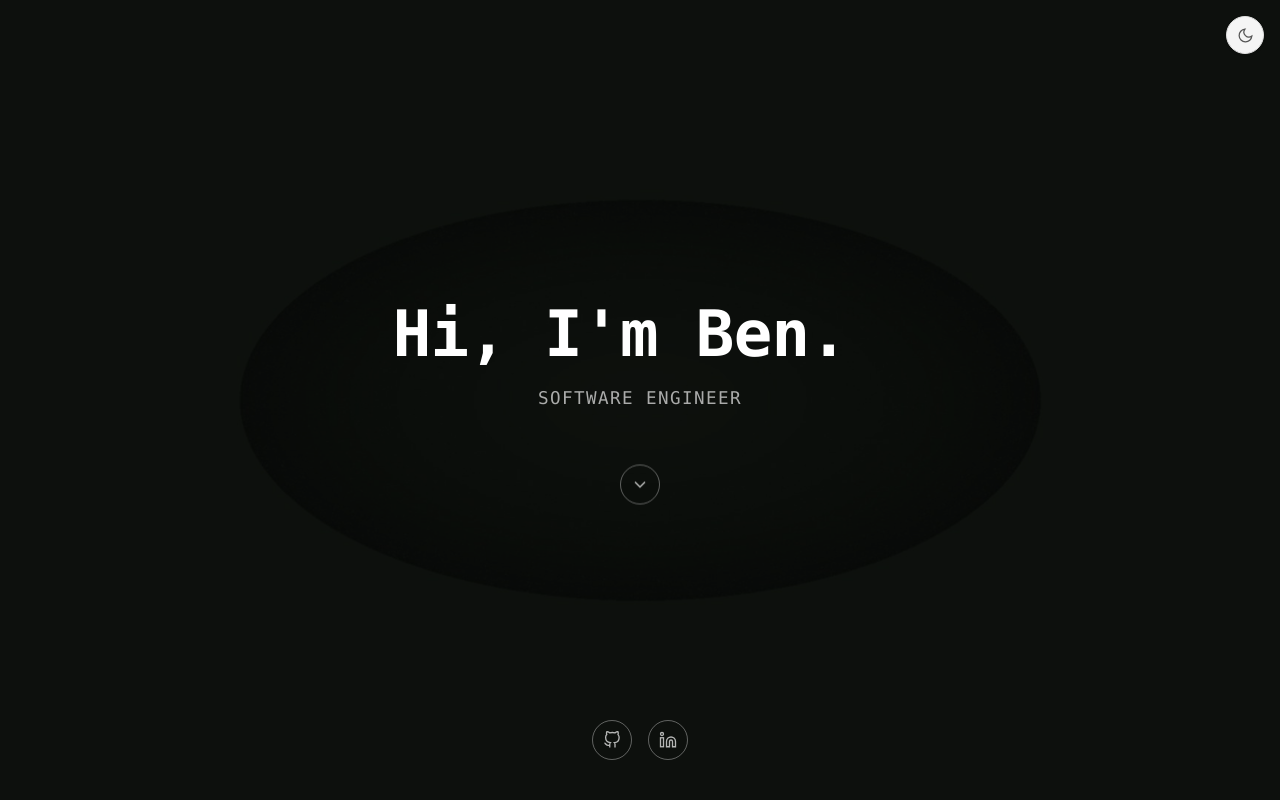
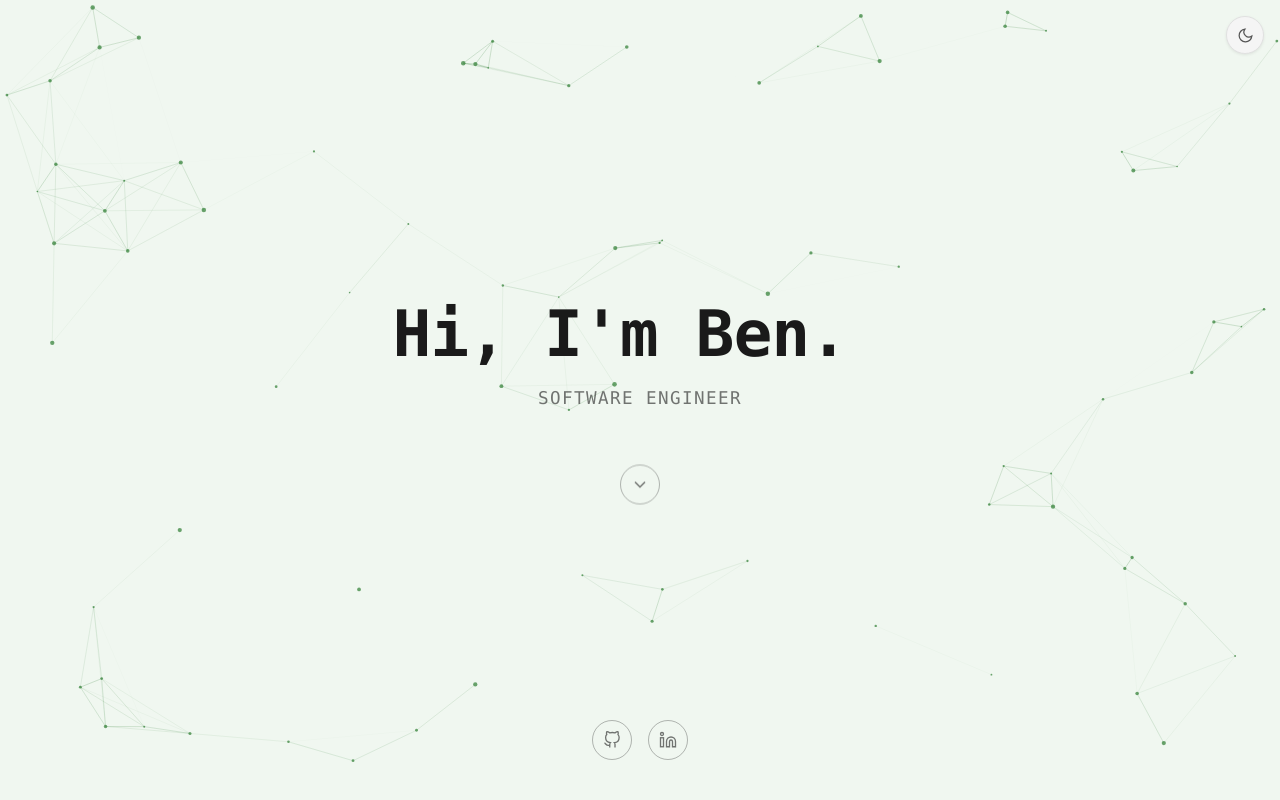
Before and after one commit to bhindley/cv-site, a React (Vite) app: page / in a window 1280 px wide. Shown: the top 800 px of the page. Built offline with nearby package versions, Linux system fonts and the light colour scheme.

Commit message:
Replace hero image with particle canvas animation

```diff
--- a/src/components/Hero.jsx
+++ b/src/components/Hero.jsx
@@ -5,6 +5,102 @@ const PAUSE_LOCATIONS = [2,11]; // Pause character locations
 const PAUSE_DURATION = 1200; // ms to pause for
 const TYPE_SPEED = 125;      // ms per character
 const CURSOR_BLINK_INTERVAL = 530; // ms for cursor blink
+
+// Particle config
+const PARTICLE_COUNT = 80;
+const PARTICLE_COLOR_LIGHT = '46, 125, 50';   // --green in light/dark hero context
+const PARTICLE_COLOR_DARK  = '102, 187, 106';  // brighter on dark bg
+const CONNECTION_DISTANCE = 140;
+const SPEED = 0.35;
+
+function ParticleCanvas() {
+  const canvasRef = useRef(null);
+
+  useEffect(() => {
+    const canvas = canvasRef.current;
+    const ctx = canvas.getContext('2d');
+    let animId;
+    let particles = [];
+
+    function resize() {
+      canvas.width  = canvas.offsetWidth;
+      canvas.height = canvas.offsetHeight;
+    }
+
+    function isDark() {
+      const stored = localStorage.getItem('theme');
+      if (stored === 'dark') return true;
+      if (stored === 'light') return false;
+      return window.matchMedia('(prefers-color-scheme: dark)').matches;
+    }
+
+    function spawn() {
+      particles = Array.from({ length: PARTICLE_COUNT }, () => ({
+        x:  Math.random() * canvas.width,
+        y:  Math.random() * canvas.height,
+        vx: (Math.random() - 0.5) * SPEED * 2,
+        vy: (Math.random() - 0.5) * SPEED * 2,
+        r:  Math.random() * 1.5 + 0.8,
+      }));
+    }
+
+    function draw() {
+      const color = isDark() ? PARTICLE_COLOR_DARK : PARTICLE_COLOR_LIGHT;
+
+      ctx.clearRect(0, 0, canvas.width, canvas.height);
+
+      // Move
+      for (const p of particles) {
+        p.x += p.vx;
+        p.y += p.vy;
+        if (p.x < 0 || p.x > canvas.width)  p.vx *= -1;
+        if (p.y < 0 || p.y > canvas.height) p.vy *= -1;
+      }
+
+      // Connections
+      for (let i = 0; i < particles.length; i++) {
+        for (let j = i + 1; j < particles.length; j++) {
+          const dx = particles[i].x - particles[j].x;
+          const dy = particles[i].y - particles[j].y;
+          const dist = Math.sqrt(dx * dx + dy * dy);
+          if (dist < CONNECTION_DISTANCE) {
+            const alpha = (1 - dist / CONNECTION_DISTANCE) * 0.35;
+            ctx.beginPath();
+            ctx.strokeStyle = `rgba(${color}, ${alpha})`;
+            ctx.lineWidth = 0.7;
+            ctx.moveTo(particles[i].x, particles[i].y);
+            ctx.lineTo(particles[j].x, particles[j].y);
+            ctx.stroke();
+          }
+        }
+      }
+
+      // Dots
+      for (const p of particles) {
+        ctx.beginPath();
+        ctx.arc(p.x, p.y, p.r, 0, Math.PI * 2);
+        ctx.fillStyle = `rgba(${color}, 0.7)`;
+        ctx.fill();
+      }
+
+      animId = requestAnimationFrame(draw);
+    }
+
+    resize();
+    spawn();
+    draw();
+
+    const ro = new ResizeObserver(() => { resize(); spawn(); });
+    ro.observe(canvas);
+
+    return () => {
+      cancelAnimationFrame(animId);
+      ro.disconnect();
+    };
+  }, []);
+
+  return <canvas ref={canvasRef} className="hero-canvas" aria-hidden="true" />;
+}
 
 export default function Hero() {
   const [displayed, setDisplayed] = useState('');
@@ -47,7 +143,7 @@ export default function Hero() {
 
   return (
     <div className="hero" role="banner">
-      <div className="hero-overlay" />
+      <ParticleCanvas />
       <div className="hero-content">
         <h1 className="hero-heading">
           {displayed}
--- a/src/index.css
+++ b/src/index.css
@@ -195,16 +195,28 @@ section {
   display: flex;
   align-items: center;
   justify-content: center;
-  background-image: url('/hero.jpg');
-  background-size: cover;
-  background-position: center;
-  background-color: #1a1a1a; /* fallback if image missing */
+  background-color: #0d1a0e;
+}
+
+[data-theme="light"] .hero {
+  background-color: #f0f7f0;
+}
+
+@media (prefers-color-scheme: light) {
+  :root:not([data-theme="dark"]) .hero {
+    background-color: #f0f7f0;
+  }
+}
+
+.hero-canvas {
+  position: absolute;
+  inset: 0;
+  width: 100%;
+  height: 100%;
 }
 
 .hero-overlay {
-  position: absolute;
-  inset: 0;
-  background: rgba(0, 0, 0, 0.55);
+  display: none;
 }
 
 .hero-content {
@@ -221,8 +233,18 @@ section {
 .hero-heading {
   font-family: 'Consolas', 'Courier New', monospace;
   font-size: clamp(2.25rem, 6vw, 4rem);
-  color: #ffffff;
+  color: #e8e8e8;
   letter-spacing: -0.01em;
+}
+
+[data-theme="light"] .hero-heading {
+  color: #1a1a1a;
+}
+
+@media (prefers-color-scheme: light) {
+  :root:not([data-theme="dark"]) .hero-heading {
+    color: #1a1a1a;
+  }
 }
 
 .hero-cursor {
@@ -236,10 +258,20 @@ section {
 .hero-sub {
   font-family: 'Consolas', 'Courier New', monospace;
   font-size: clamp(0.9rem, 2vw, 1.1rem);
-  color: rgba(255, 255, 255, 0.65);
+  color: rgba(232, 232, 232, 0.65);
   max-width: none;
   letter-spacing: 0.08em;
   text-transform: uppercase;
+}
+
+[data-theme="light"] .hero-sub {
+  color: rgba(26, 26, 26, 0.6);
+}
+
+@media (prefers-color-scheme: light) {
+  :root:not([data-theme="dark"]) .hero-sub {
+    color: rgba(26, 26, 26, 0.6);
+  }
 }
 
 .hero-links {
@@ -265,10 +297,22 @@ section {
   justify-content: center;
   width: 40px;
   height: 40px;
-  border: 1px solid rgba(255, 255, 255, 0.35);
+  border: 1px solid rgba(232, 232, 232, 0.35);
   border-radius: 50%;
-  color: rgba(255, 255, 255, 0.7);
+  color: rgba(232, 232, 232, 0.7);
   transition: border-color 0.2s, color 0.2s;
+}
+
+[data-theme="light"] .hero-icon-link {
+  border-color: rgba(26, 26, 26, 0.3);
+  color: rgba(26, 26, 26, 0.6);
+}
+
+@media (prefers-color-scheme: light) {
+  :root:not([data-theme="dark"]) .hero-icon-link {
+    border-color: rgba(26, 26, 26, 0.3);
+    color: rgba(26, 26, 26, 0.6);
+  }
 }
 
 .hero-icon-link:hover {
@@ -291,11 +335,24 @@ section {
   justify-content: center;
   width: 40px;
   height: 40px;
-  border: 1px solid rgba(255, 255, 255, 0.35);
+  border: 1px solid rgba(232, 232, 232, 0.35);
   border-radius: 50%;
-  color: rgba(255, 255, 255, 0.7);
+  color: rgba(232, 232, 232, 0.7);
   transition: border-color 0.2s, color 0.2s;
   animation: bounce 2s ease-in-out infinite;
+}
+
+[data-theme="light"] .hero-scroll,
+.hero-scroll.light {
+  border-color: rgba(26, 26, 26, 0.3);
+  color: rgba(26, 26, 26, 0.6);
+}
+
+@media (prefers-color-scheme: light) {
+  :root:not([data-theme="dark"]) .hero-scroll {
+    border-color: rgba(26, 26, 26, 0.3);
+    color: rgba(26, 26, 26, 0.6);
+  }
 }
 
 .hero-scroll:hover {
```
